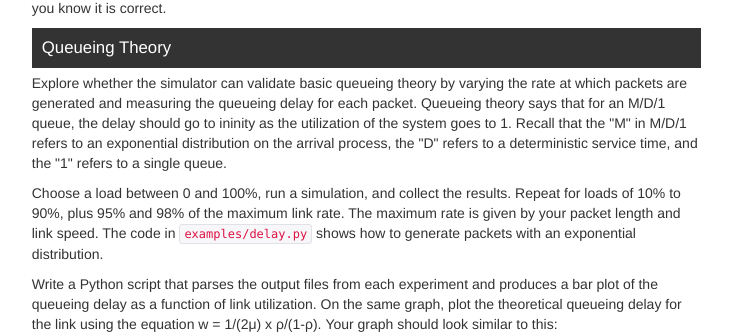
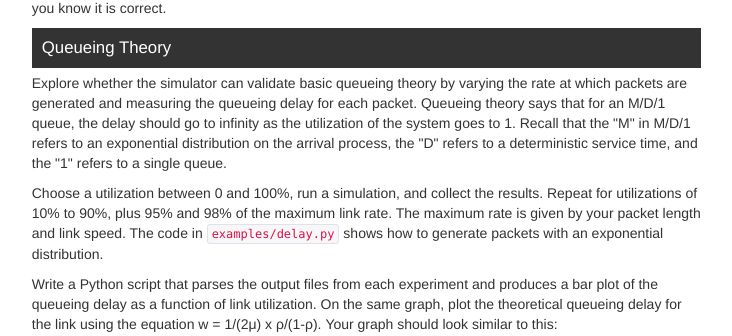
Before and after one commit to zappala/cs460, a Flask app: page /winter-2014/labs/network-simulation in a window 1280 px wide. Shown: the part 1292-1628 px from the top of the page, without its empty margins (389-1121 px from the left). Run offline with Flask 2, Linux system fonts and the light colour scheme; some libraries are stand-ins or nearby versions.

Commit message:
Fixed wording problems in lab.

```diff
--- a/templates/winter-2014/labs/network-simulation.html
+++ b/templates/winter-2014/labs/network-simulation.html
@@ -93,16 +93,16 @@ explain how you know it is correct.
 Explore whether the simulator can validate basic queueing theory by
 varying the rate at which packets are generated and measuring the
 queueing delay for each packet. Queueing theory says that for an M/D/1
-queue, the delay should go to ininity as the utilization of the system
-goes to 1. Recall that the "M" in M/D/1 refers to an exponential
-distribution on the arrival process, the "D" refers to a deterministic
-service time, and the "1" refers to a single queue.
+queue, the delay should go to infinity as the utilization of the
+system goes to 1. Recall that the "M" in M/D/1 refers to an
+exponential distribution on the arrival process, the "D" refers to a
+deterministic service time, and the "1" refers to a single queue.
 
-Choose a load between 0 and 100%, run a simulation, and collect the
-results. Repeat for loads of 10% to 90%, plus 95% and 98% of the
-maximum link rate. The maximum rate is given by your packet length and
-link speed. The code in `examples/delay.py` shows how to generate
-packets with an exponential distribution.
+Choose a utilization between 0 and 100%, run a simulation, and collect
+the results. Repeat for utilizations of 10% to 90%, plus 95% and 98%
+of the maximum link rate. The maximum rate is given by your packet
+length and link speed. The code in `examples/delay.py` shows how to
+generate packets with an exponential distribution.
 
 Write a Python script that parses the output files from each
 experiment and produces a bar plot of the queueing delay as a function
```
